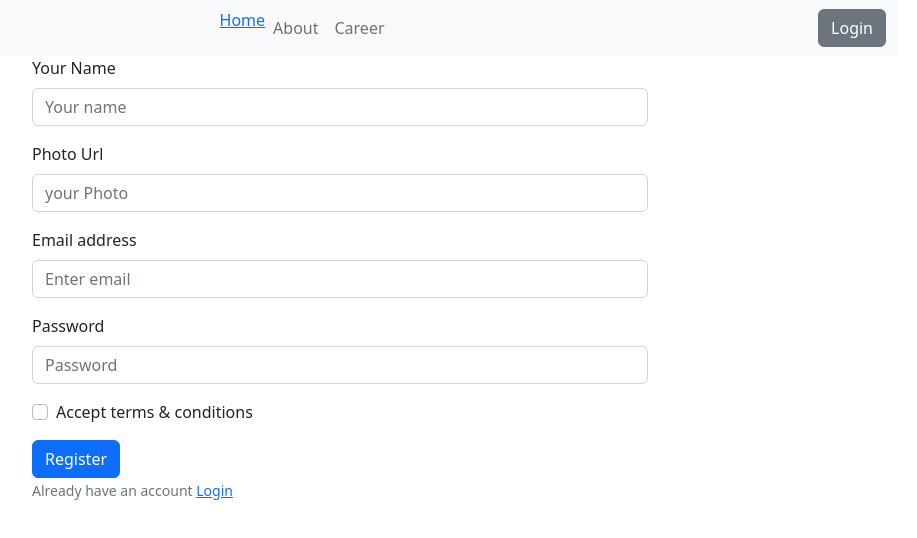
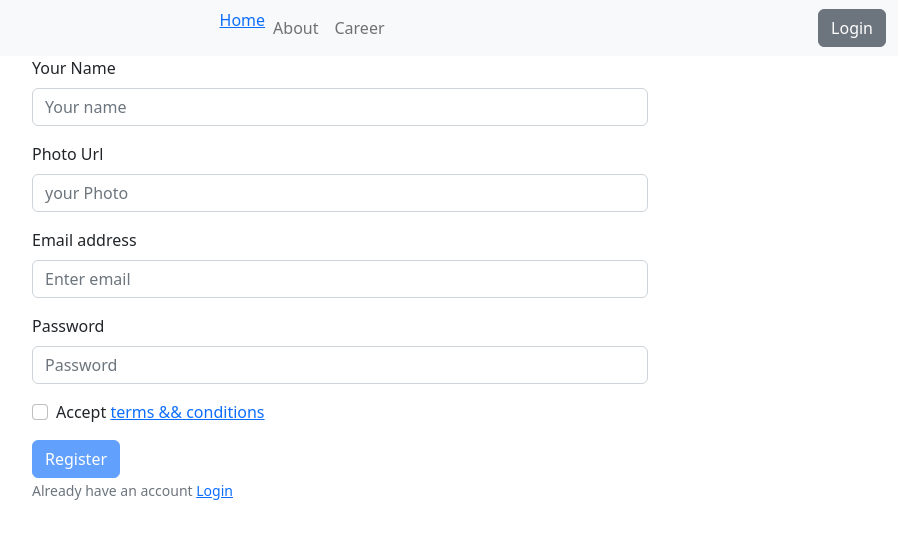
Before and after one commit to MTofayelAhmed/the-news-dragon-clicent, a React (Vite) app: page /register in a window 1280 px wide. Shown: the top 538 px of the page, without its empty margins (300-1217 px from the left). Built offline with nearby package versions, Linux system fonts and the light colour scheme; no server answers.

Commit message:
disaple btn done

```diff
--- a/src/Pages/Registration/Registration.jsx
+++ b/src/Pages/Registration/Registration.jsx
@@ -1,9 +1,12 @@
-import React, { useContext } from "react";
+import React, { useContext, useState } from "react";
 import { Button, Container, Form } from "react-bootstrap";
 import { Link } from "react-router-dom";
 import { AuthContext } from "../../Provider/AuthProvider";
 
 const Registration = () => {
+const [accepted, setAccepted ]= useState(false)
+
+
   const {user,createUser, updateUserProfile}= useContext(AuthContext)
 const handleRegister = (event)=>{
 event.preventDefault();
@@ -35,7 +38,10 @@ createUser(email, password)
 })
 }
 
-
+const handleAccepted = (event)=>{
+  console.log(event.target.checked)
+ setAccepted(event.target.checked)
+}
   return (
     <Container className="w-50 ">
       <Form onSubmit={handleRegister}>
@@ -75,10 +81,16 @@ createUser(email, password)
             name="password"
           />
         </Form.Group>
+
         <Form.Group className="mb-3" controlId="formBasicCheckbox">
-          <Form.Check name='accept' type="checkbox" label="Accept terms & conditions" />
+          <Form.Check name='accept'
+          onClick={handleAccepted}
+           type="checkbox"
+            label={<>Accept <Link to='/terms'>terms && conditions</Link> </>} />
         </Form.Group>
-        <Button variant="primary" type="submit">
+
+
+        <Button variant="primary" disabled={!accepted} type="submit">
           Register
         </Button>
         <br />
--- /dev/null
+++ b/src/Pages/Shared/terms and condition/Terms.jsx
@@ -0,0 +1,14 @@
+import React from "react";
+
+const Terms = () => {
+  return (
+    <div>
+      Lorem ipsum, dolor sit amet consectetur adipisicing elit. Veniam dolor
+      unde sequi illo iure omnis porro, sint aspernatur beatae, atque ipsam!
+      Voluptatibus atque corporis quibusdam perferendis tenetur itaque
+      cupiditate soluta.
+    </div>
+  );
+};
+
+export default Terms;
--- a/src/Provider/AuthProvider.jsx
+++ b/src/Provider/AuthProvider.jsx
@@ -14,12 +14,15 @@ const auth = getAuth(app);
 
 const AuthProvider = ({ children }) => {
   const [user, setUser] = useState(null);
+  const [loading, setLoading]= useState(true)
 
   const createUser = (email, password) => {
+    setLoading(true)
     return createUserWithEmailAndPassword(auth, email, password);
   };
 
   const signIn = (email, password) => {
+    setLoading(true)
     return signInWithEmailAndPassword(auth, email, password);
   };
 
@@ -27,6 +30,7 @@ const AuthProvider = ({ children }) => {
     const unSubscribe = onAuthStateChanged(auth, (currentUser) => {
       console.log(currentUser);
       setUser(currentUser);
+      setLoading(false)
     });
     return () => {
       unSubscribe();
@@ -34,6 +38,7 @@ const AuthProvider = ({ children }) => {
   }, []);
 
   const logOut = ()=>{
+    setLoading(true)
     signOut(auth)
   }
 
@@ -44,7 +49,7 @@ const AuthProvider = ({ children }) => {
     });
   };
 
-  const authInfo = { user, createUser, signIn, updateUserProfile, logOut };
+  const authInfo = { user, createUser, signIn, updateUserProfile, logOut, loading };
 
   return (
     <AuthContext.Provider value={authInfo}>{children}</AuthContext.Provider>
--- a/src/Routes/Route.jsx
+++ b/src/Routes/Route.jsx
@@ -8,6 +8,7 @@ import LoginLayout from "../Layout/LoginLayout";
 import Login from "../Pages/Login/Login";
 import Registration from "../Pages/Registration/Registration";
 import PrivateRoute from "../privateRoute/PrivateRoute";
+import Terms from "../Pages/Shared/terms and condition/Terms";
 
 const router = createBrowserRouter([
 {path: '/',
@@ -26,6 +27,10 @@ children: [
 {path: '/register',
 element: <Registration></Registration>
 
+},
+{
+  path: 'terms',
+  element: <Terms></Terms>
 }
 
 
--- a/src/privateRoute/PrivateRoute.jsx
+++ b/src/privateRoute/PrivateRoute.jsx
@@ -1,17 +1,18 @@
-import React, { useContext } from 'react';
-import { AuthContext } from '../Provider/AuthProvider';
-import { Navigate, useLocation } from 'react-router-dom';
+import React, { useContext } from "react";
+import { AuthContext } from "../Provider/AuthProvider";
+import { Navigate, useLocation } from "react-router-dom";
 
-const PrivateRoute = ({children}) => {
-  const {user}= useContext(AuthContext)
-const location = useLocation()
-
-console.log(location)
-  if(user){
-return children
+const PrivateRoute = ({ children }) => {
+  const { user, loading } = useContext(AuthContext);
+  const location = useLocation();
+  if (loading) {
+    return<small>Loading....</small>
   }
-  return <Navigate state ={{from: location}} to='/login'></Navigate>
-
+  console.log(location);
+  if (user) {
+    return children;
+  }
+  return <Navigate state={{ from: location }} to="/login"></Navigate>;
 };
 
 export default PrivateRoute;
```
